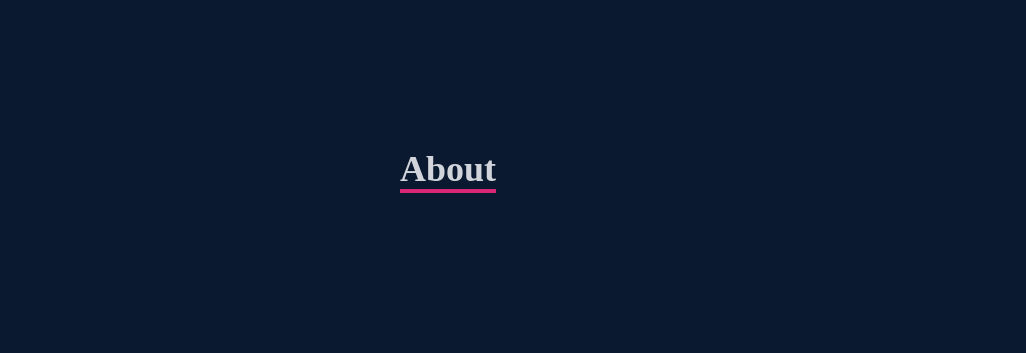
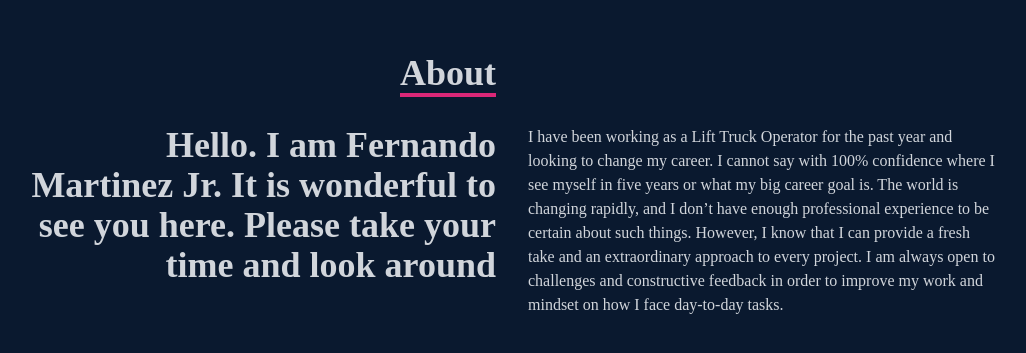
Before and after one commit to FMartinez59/new-react-portfolio, a React (Create React App) app in the folder portfoliovs5/: page / in a window 1280 px wide. Shown: the part 1015-1368 px from the top of the page, without its empty margins (128-1154 px from the left). Built offline with nearby package versions, Linux system fonts and the light colour scheme.

Commit message:
about component done

```diff
--- a/portfoliovs5/src/components/About.jsx
+++ b/portfoliovs5/src/components/About.jsx
@@ -1,20 +1,41 @@
-import React from 'react'
+import React from "react";
 
 function About() {
   return (
-    <div name='about' className='w-full h-screen bg-[#0a192f] text-gray-300'>
-        <div className='flex flex-col justify-center items-center w-full h-full'>
-            <div className='max-w-[1000px] w-full px-4 grid grid-cols-2 gap-8'>
-                <div className='sm:text-right pb-8 pl-4'>
-                    <p className='text-4xl font-bold inline border-b-4 border-pink-600'>About</p>
-                </div>
-                <div>
-
-                </div>
-            </div>
+    <div name="about" className="w-full h-screen bg-[#0a192f] text-gray-300">
+      <div className="flex flex-col justify-center items-center w-full h-full">
+        <div className="max-w-[1000px] w-full grid grid-cols-2 gap-8">
+          <div className="sm:text-right pb-8 pl-4">
+            <p className="text-4xl font-bold inline border-b-4 border-pink-600">
+              About
+            </p>
+          </div>
+          <div></div>
         </div>
+        <div className="max-w-[1000px] w-full grid sm:grid-cols-2 gap-8 px-4">
+          <div className="sm:text-right text-4xl font-bold ">
+            <p>
+              Hello. I am Fernando Martinez Jr. It is wonderful to see you here.
+              Please take your time and look around
+            </p>
+          </div>
+          <div>
+            <p>
+              I have been working as a Lift Truck Operator for the past year and
+              looking to change my career. I cannot say with 100% confidence
+              where I see myself in five years or what my big career goal is.
+              The world is changing rapidly, and I don’t have enough
+              professional experience to be certain about such things. However,
+              I know that I can provide a fresh take and an extraordinary
+              approach to every project. I am always open to challenges and
+              constructive feedback in order to improve my work and mindset on
+              how I face day-to-day tasks.
+            </p>
+          </div>
+        </div>
+      </div>
     </div>
-  )
+  );
 }
 
-export default About
+export default About;
```
